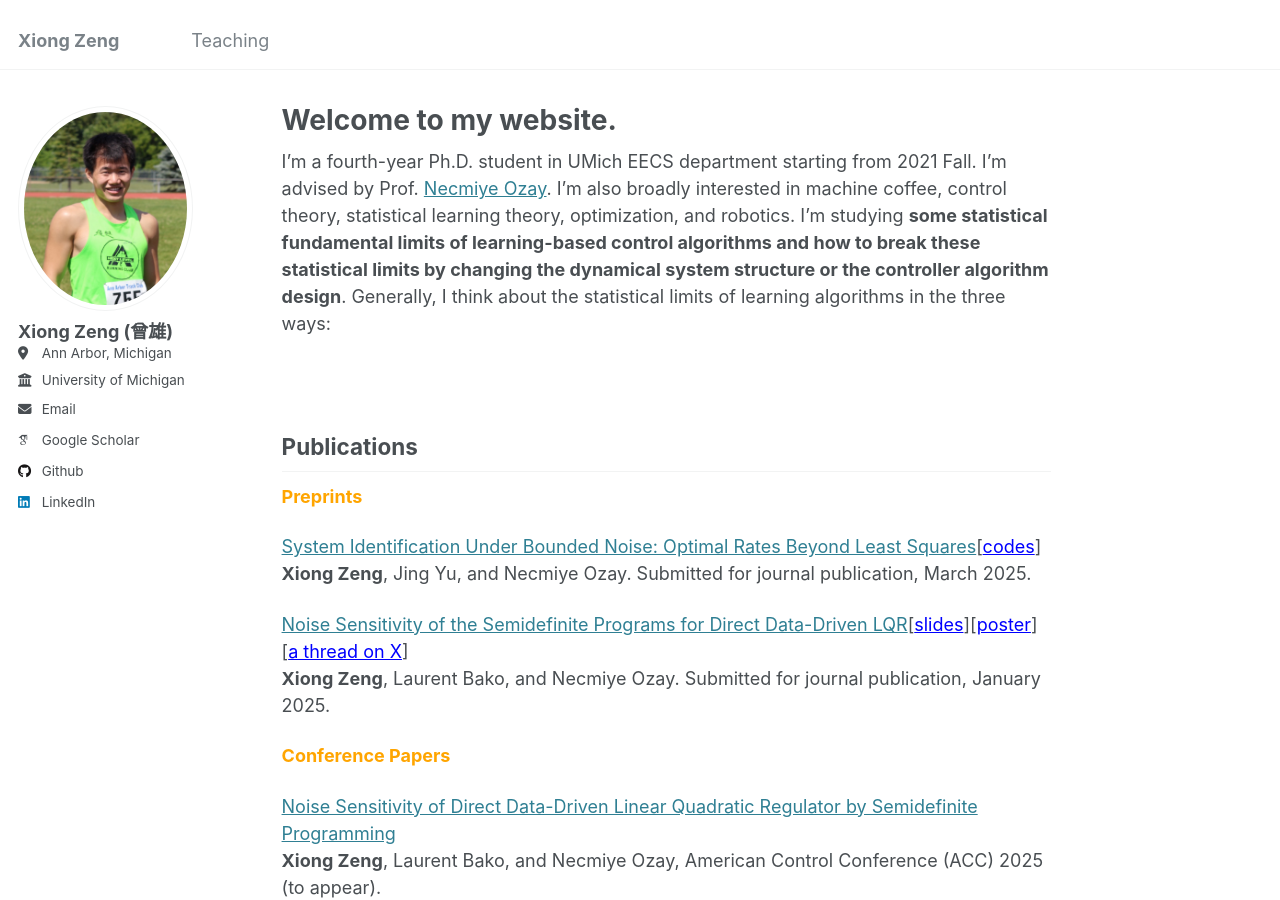
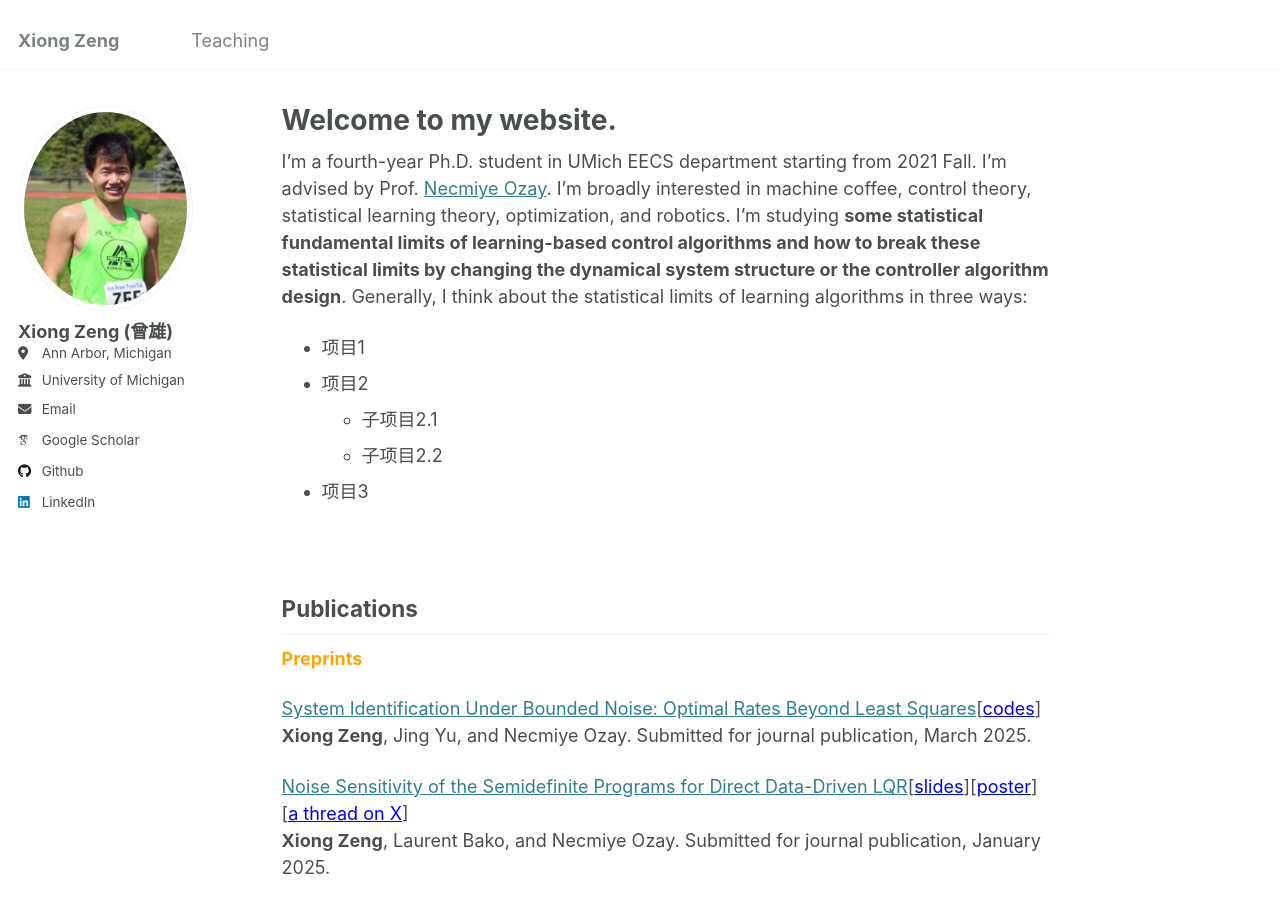
Before and after one commit to zengxiong111/zengxiong.github.io, a Jekyll site: the page built from _pages/about.md, in a window 1280 px wide and 900 px high. Built offline with Jekyll 4.4.1, drawn with Linux system fonts in a browser that asks for light colours; some web fonts are replaced.

Commit message:
Update about.md

```diff
--- a/_pages/about.md
+++ b/_pages/about.md
@@ -7,7 +7,13 @@
   - /about.html
 ---
 
-I'm a fourth-year Ph.D. student in UMich EECS department starting from 2021 Fall. I'm advised by Prof. <a href="https://web.eecs.umich.edu/~necmiye/" target="_blank">Necmiye Ozay</a>. I'm also broadly interested in machine coffee, control theory, statistical learning theory, optimization, and robotics. I'm studying **some statistical fundamental limits of learning-based control algorithms and how to break these statistical limits by changing the dynamical system structure or the controller algorithm design**. Generally, I think about the statistical limits of learning algorithms in the three ways:
+I'm a fourth-year Ph.D. student in UMich EECS department starting from 2021 Fall. I'm advised by Prof. <a href="https://web.eecs.umich.edu/~necmiye/" target="_blank">Necmiye Ozay</a>. I'm broadly interested in machine coffee, control theory, statistical learning theory, optimization, and robotics. I'm studying **some statistical fundamental limits of learning-based control algorithms and how to break these statistical limits by changing the dynamical system structure or the controller algorithm design**. Generally, I think about the statistical limits of learning algorithms in three ways:
+- 项目1
+- 项目2
+  - 子项目2.1
+  - 子项目2.2
+- 项目3
+
 
 &nbsp;
 
```
